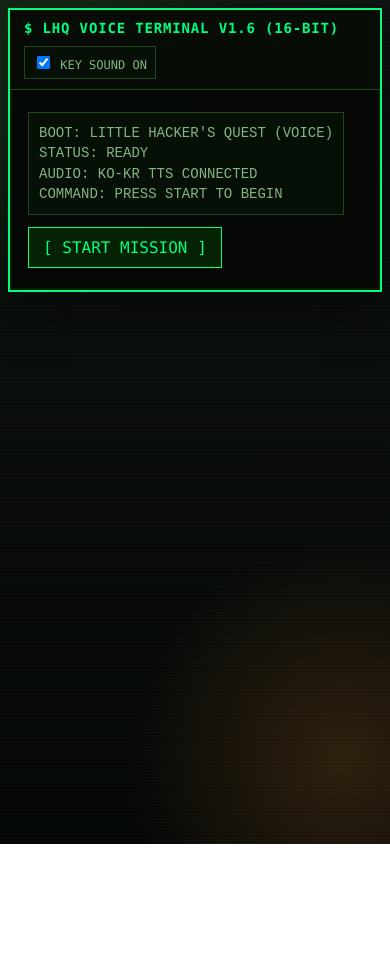
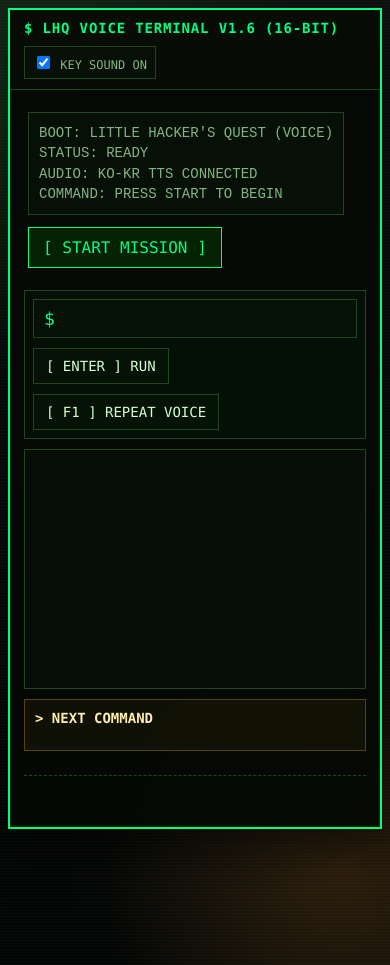
Before and after one commit to minkyeam/the-first-contact, a plain HTML site: page index.html in a window 390 px wide. Before the commit the page ends 844 px from the top, so only its background shows below. Drawn offline with Linux system fonts and the light colour scheme.

Commit message:
fix: keep mobile command bar visible above keyboard

```diff
--- a/index.html
+++ b/index.html
@@ -371,6 +371,41 @@
         padding-left: 8px;
         padding-bottom: calc(max(120px, env(safe-area-inset-bottom) + 96px) + var(--keyboard-offset));
       }
+
+      #gameScreen {
+        display: grid;
+        gap: 10px;
+      }
+
+      #commandBar {
+        order: -1;
+        position: sticky;
+        top: max(4px, env(safe-area-inset-top));
+        z-index: 20;
+        background: rgba(5, 16, 7, 0.95);
+        border: 1px solid var(--line);
+        padding: 8px;
+      }
+
+      #gameScreen .level {
+        order: 1;
+      }
+
+      #gameScreen .hint {
+        order: 2;
+      }
+
+      #gameScreen .palette {
+        order: 3;
+      }
+
+      #gameScreen .status {
+        order: 4;
+      }
+
+      #gameScreen .done {
+        order: 5;
+      }
     }
   </style>
 </head>
@@ -418,7 +453,7 @@ COMMAND: PRESS START TO BEGIN</pre>
           <div id="paletteGrid" class="palette-grid"></div>
         </section>
 
-        <section class="input-area">
+        <section id="commandBar" class="input-area">
           <label class="prompt-input" for="commandInput">
             <span class="prompt-mark">$</span>
             <input id="commandInput" type="text" autocomplete="off" spellcheck="false" aria-label="명령어 입력" />
@@ -739,6 +774,7 @@ COMMAND: PRESS START TO BEGIN</pre>
       levelTitle: document.getElementById('levelTitle'),
       sceneArt: document.getElementById('sceneArt'),
       sceneDesc: document.getElementById('sceneDesc'),
+      commandBar: document.getElementById('commandBar'),
       compatNote: document.getElementById('compatNote'),
       externalOpenHelp: document.getElementById('externalOpenHelp'),
       externalOpenLink: document.getElementById('externalOpenLink'),
@@ -932,6 +968,9 @@ COMMAND: PRESS START TO BEGIN</pre>
     function ensureInputVisible() {
       const active = document.activeElement;
       if (active !== ui.commandInput) return;
+      if (window.innerWidth <= 768 && ui.commandBar) {
+        ui.commandBar.scrollIntoView({ block: 'start', behavior: 'smooth' });
+      }
       const viewportHeight = window.visualViewport ? window.visualViewport.height : window.innerHeight;
       const rect = ui.commandInput.getBoundingClientRect();
       const overlap = rect.bottom - viewportHeight + 18;
```
